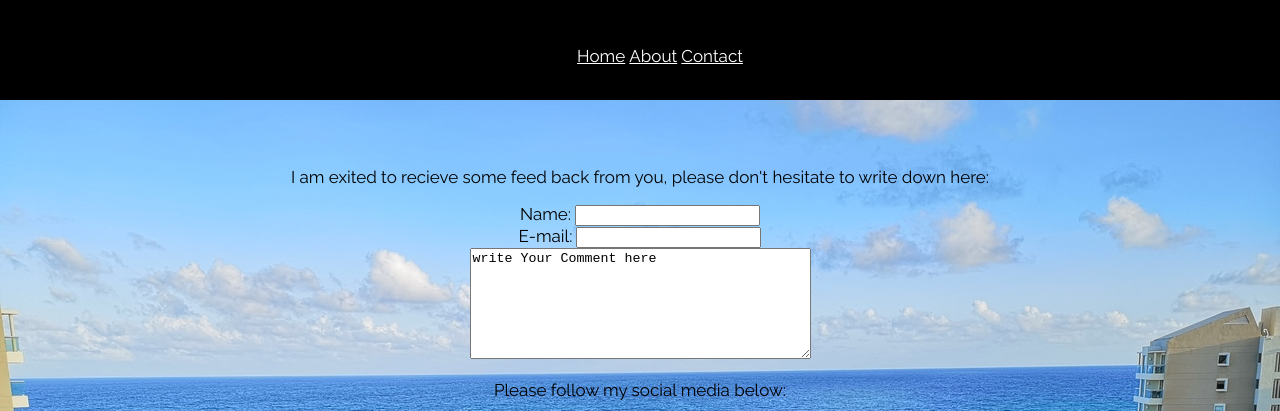
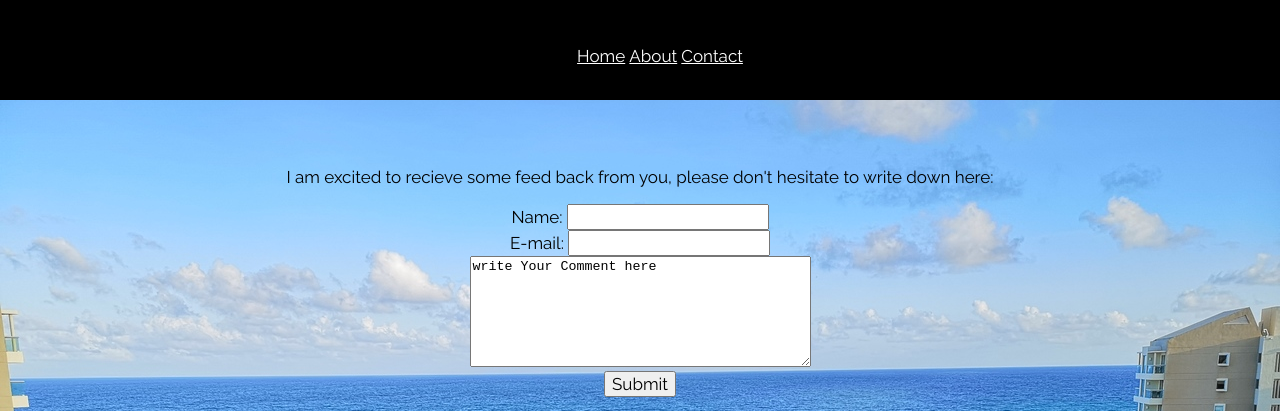
Before and after one commit to Arif3179/arif3179.github.io, a plain HTML site: page contact.html in a window 1280 px wide. Shown: the top 411 px of the page. Drawn offline with Linux system fonts and the light colour scheme.

Commit message:
tambah submit button di contact.html

```diff
--- a/contact.html
+++ b/contact.html
@@ -14,7 +14,7 @@
     </header>
     <div class="content-contact">
         <div class="contact-input">
-            <p>I am exited to recieve some feed back from you, please don't hesitate to write down here:</p>
+            <p>I am excited to recieve some feed back from you, please don't hesitate to write down here:</p>
                 <form>
                     <label>Name:</label>
                     <Input id="nama" type="text" pattern="[a-zA-Z]" row="30" col="10"></input>
@@ -23,10 +23,12 @@
                     <Input id="email" type="text" row="1" col="10"> </input>
                     <br>
                     <textarea rows="7" cols="40">write Your Comment here</textarea>
+                    <br>
+                    <Input type="submit"></Input>
                 </form>
         </div>
         <div class="sosmed-contact">
-            <p>Please follow my social media below:</p>
+            <p>And please follow my social media below:</p>
             <ul>
                     <li><a href="https://www.facebook.com/rahmawan.arif" target="_blank"><img src="https://en.facebookbrand.com/wp-content/uploads/2019/04/f_logo_RGB-Hex-Blue_512.png" height="50" width="50"></a></li>
                     <li><a href="https://www.linkedin.com/in/arifrahmawan/" target="_blank"><img src="https://upload.wikimedia.org/wikipedia/commons/thumb/c/ca/LinkedIn_logo_initials.png/600px-LinkedIn_logo_initials.png" height="50" width="50"> </a> </li>
--- a/style.css
+++ b/style.css
@@ -146,7 +146,7 @@ display:inline-block;
 text-align: center;
 }
 
-.sosmed-contact p{
+.sosmed-contact p,label,input{
 text-align: center;
 font-size: 17px;
 color: black;
```
